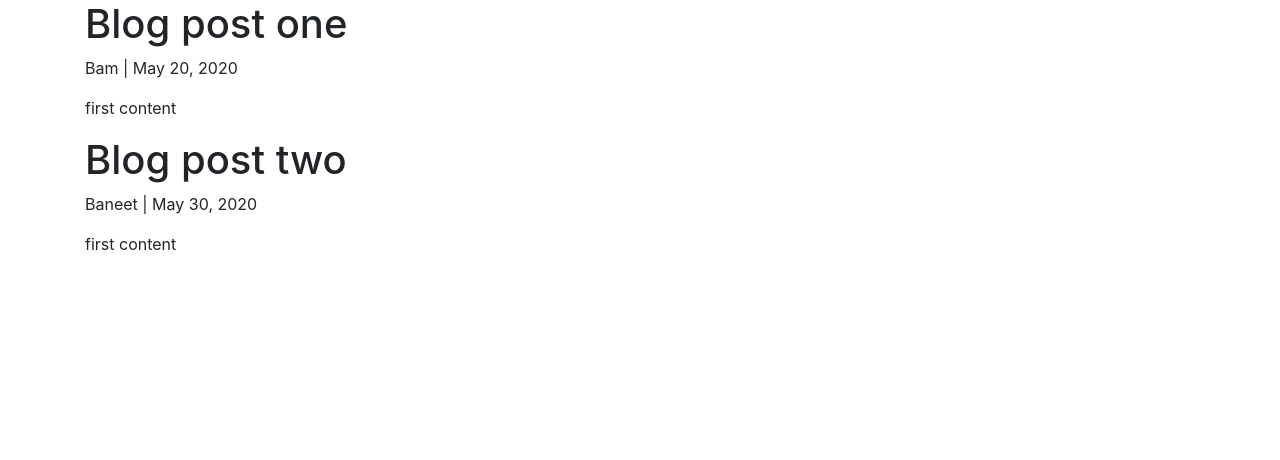
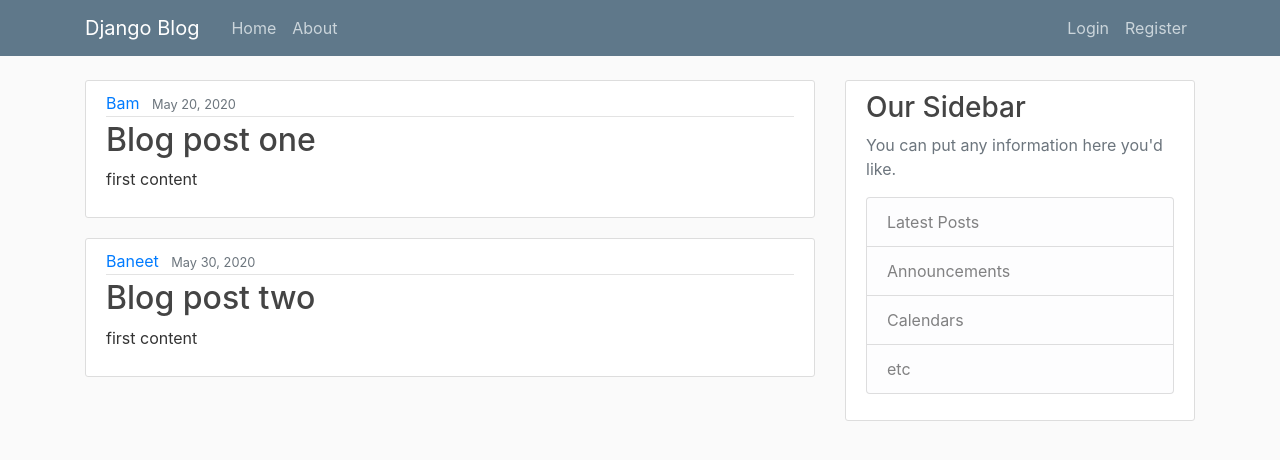
Before and after one commit to bamkadayat/django_project, a Django app: page / in a window 1280 px wide. Shown: the top 460 px of the page. Run offline with Django 3.2, Linux system fonts and the light colour scheme; some libraries are stand-ins or nearby versions.

Commit message:
start app blog and added templates and static css

```diff
--- /dev/null
+++ b/blog/static/blog/main.css
@@ -0,0 +1,84 @@
+body {
+    background: #fafafa;
+    color: #333333;
+    margin-top: 5rem;
+  }
+
+  h1, h2, h3, h4, h5, h6 {
+    color: #444444;
+  }
+
+  ul {
+    margin: 0;
+  }
+
+  .bg-steel {
+    background-color: #5f788a;
+  }
+
+  .site-header .navbar-nav .nav-link {
+    color: #cbd5db;
+  }
+
+  .site-header .navbar-nav .nav-link:hover {
+    color: #ffffff;
+  }
+
+  .site-header .navbar-nav .nav-link.active {
+    font-weight: 500;
+  }
+
+  .content-section {
+    background: #ffffff;
+    padding: 10px 20px;
+    border: 1px solid #dddddd;
+    border-radius: 3px;
+    margin-bottom: 20px;
+  }
+
+  .article-title {
+    color: #444444;
+  }
+
+  a.article-title:hover {
+    color: #428bca;
+    text-decoration: none;
+  }
+
+  .article-content {
+    white-space: pre-line;
+  }
+
+  .article-img {
+    height: 65px;
+    width: 65px;
+    margin-right: 16px;
+  }
+
+  .article-metadata {
+    padding-bottom: 1px;
+    margin-bottom: 4px;
+    border-bottom: 1px solid #e3e3e3
+  }
+
+  .article-metadata a:hover {
+    color: #333;
+    text-decoration: none;
+  }
+
+  .article-svg {
+    width: 25px;
+    height: 25px;
+    vertical-align: middle;
+  }
+
+  .account-img {
+    height: 125px;
+    width: 125px;
+    margin-right: 20px;
+    margin-bottom: 16px;
+  }
+
+  .account-heading {
+    font-size: 2.5rem;
+  }
--- a/blog/templates/blog/base.html
+++ b/blog/templates/blog/base.html
@@ -1,9 +1,12 @@
+{% load static %}
 <!DOCTYPE html>
 <html lang="en">
 <head>
     <meta charset="utf-8">
     <meta name="viewport" content="width=device-width, initial-scale=1, shrink-to-fit=no">
     <link rel="stylesheet" href="https://stackpath.bootstrapcdn.com/bootstrap/4.5.0/css/bootstrap.min.css" integrity="sha384-9aIt2nRpC12Uk9gS9baDl411NQApFmC26EwAOH8WgZl5MYYxFfc+NcPb1dKGj7Sk" crossorigin="anonymous">
+
+    <link rel="stylesheet" href="{% static 'blog/main.css' %}">
     {% if title %}
         <title>Django Blog - {{ title }}</title>
     {% else %}
@@ -11,11 +14,47 @@
     {% endif %}
 </head>
 <body>
-    <div class="container">
-        {% block content %}
-
-        {% endblock %}
-    </div>
+    <header class="site-header">
+        <nav class="navbar navbar-expand-md navbar-dark bg-steel fixed-top">
+          <div class="container">
+            <a class="navbar-brand mr-4" href="/">Django Blog</a>
+            <button class="navbar-toggler" type="button" data-toggle="collapse" data-target="#navbarToggle" aria-controls="navbarToggle" aria-expanded="false" aria-label="Toggle navigation">
+            <span class="navbar-toggler-icon"></span>
+            </button>
+            <div class="collapse navbar-collapse" id="navbarToggle">
+              <div class="navbar-nav mr-auto">
+                <a class="nav-item nav-link" href="/">Home</a>
+                <a class="nav-item nav-link" href="/about">About</a>
+              </div>
+              <!-- Navbar Right Side -->
+              <div class="navbar-nav">
+                <a class="nav-item nav-link" href="#">Login</a>
+                <a class="nav-item nav-link" href="#">Register</a>
+              </div>
+            </div>
+          </div>
+        </nav>
+      </header>
+      <main role="main" class="container">
+        <div class="row">
+          <div class="col-md-8">
+            {% block content %}{% endblock %}
+          </div>
+          <div class="col-md-4">
+            <div class="content-section">
+              <h3>Our Sidebar</h3>
+              <p class='text-muted'>You can put any information here you'd like.
+                <ul class="list-group">
+                  <li class="list-group-item list-group-item-light">Latest Posts</li>
+                  <li class="list-group-item list-group-item-light">Announcements</li>
+                  <li class="list-group-item list-group-item-light">Calendars</li>
+                  <li class="list-group-item list-group-item-light">etc</li>
+                </ul>
+              </p>
+            </div>
+          </div>
+        </div>
+      </main>
     <script src="https://code.jquery.com/jquery-3.5.1.slim.min.js" integrity="sha384-DfXdz2htPH0lsSSs5nCTpuj/zy4C+OGpamoFVy38MVBnE+IbbVYUew+OrCXaRkfj" crossorigin="anonymous"></script>
     <script src="https://cdn.jsdelivr.net/npm/popper.js@1.16.0/dist/umd/popper.min.js" integrity="sha384-Q6E9RHvbIyZFJoft+2mJbHaEWldlvI9IOYy5n3zV9zzTtmI3UksdQRVvoxMfooAo" crossorigin="anonymous"></script>
     <script src="https://stackpath.bootstrapcdn.com/bootstrap/4.5.0/js/bootstrap.min.js" integrity="sha384-OgVRvuATP1z7JjHLkuOU7Xw704+h835Lr+6QL9UvYjZE3Ipu6Tp75j7Bh/kR0JKI" crossorigin="anonymous"></script>
--- a/blog/templates/blog/home.html
+++ b/blog/templates/blog/home.html
@@ -2,9 +2,16 @@
 {% block content %}
     <div class="list">
         {% for post in posts %}
-        <h1>{{post.title}}</h1>
-        <p>{{ post.author }} | {{ post.date_posted }}</p>
-        <p>{{post.content}}</p>
+        <article class="media content-section">
+            <div class="media-body">
+              <div class="article-metadata">
+                <a class="mr-2" href="#">{{ post.author }}</a>
+                <small class="text-muted">{{ post.date_posted }}</small>
+              </div>
+              <h2><a class="article-title" href="#">{{ post.title }}</a></h2>
+              <p class="article-content">{{ post.content }}</p>
+            </div>
+          </article>
         {% endfor %}
     </div>
 {% endblock content%}
```
